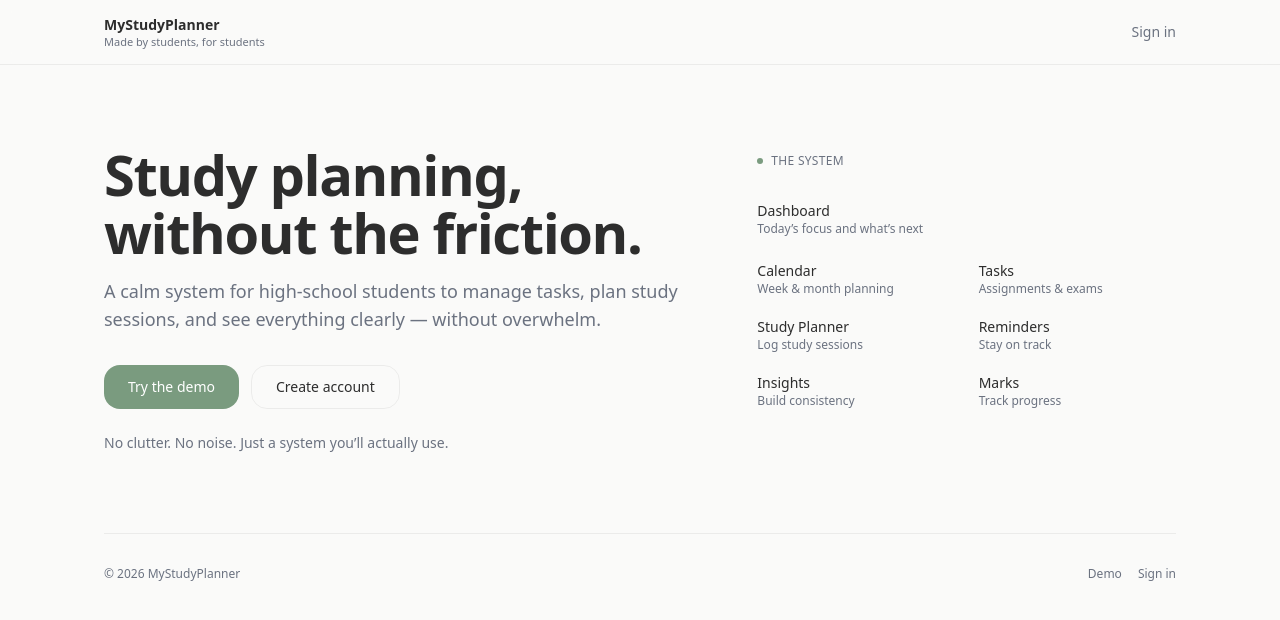
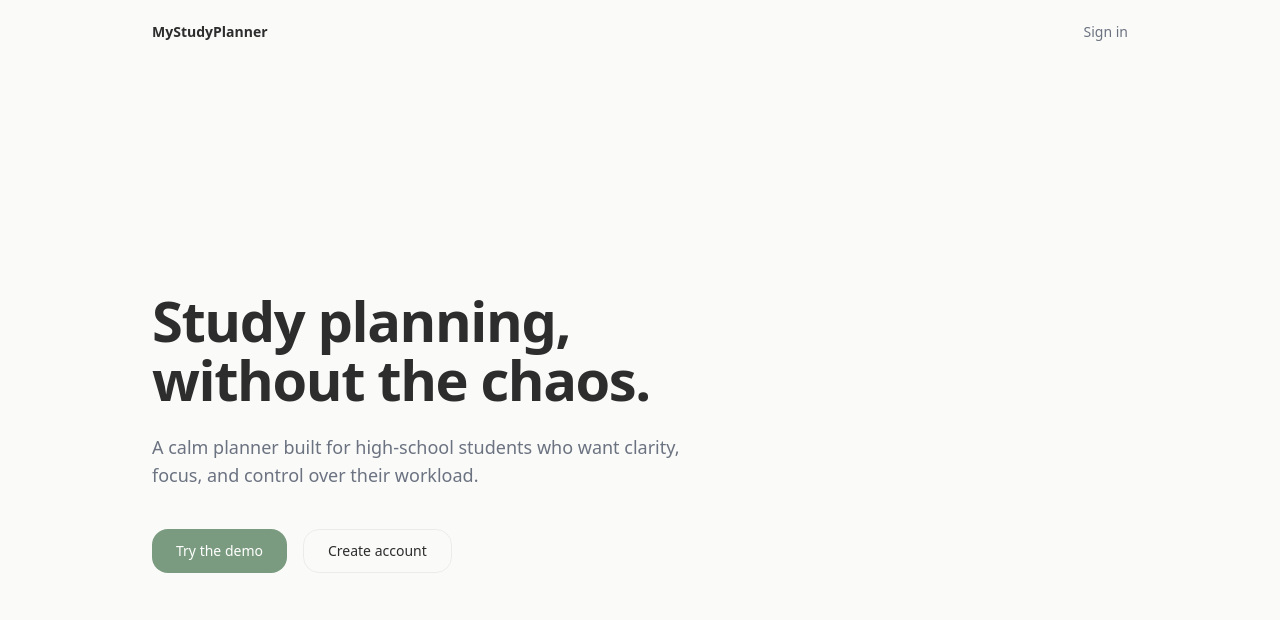
Before and after one commit to kaicrotty88/MyStudyPlanner, a Next.js app: page / in a window 1280 px wide. Shown: the top 620 px of the page. Built offline with nearby package versions, Linux system fonts and the light colour scheme; no server answers.

Commit message:
landing page redesign v8

```diff
--- a/app/page.tsx
+++ b/app/page.tsx
@@ -6,7 +6,7 @@ import { redirect } from "next/navigation";
 export const metadata: Metadata = {
   title: "MyStudyPlanner",
   description:
-    "A calm, minimal study planner for high-school students. Tasks, study sessions, calendars, and reminders — without the clutter.",
+    "A calm study planner for high-school students who want clarity, not clutter.",
   alternates: { canonical: "/" },
 };
 
@@ -17,16 +17,11 @@ export default async function Page() {
   return (
     <div className="min-h-screen bg-background">
       {/* Header */}
-      <header className="sticky top-0 z-20 border-b border-border bg-background/80 backdrop-blur">
-        <div className="mx-auto flex h-16 max-w-6xl items-center justify-between px-6 md:px-10">
-          <div className="flex flex-col leading-tight">
+      <header className="fixed inset-x-0 top-0 z-20">
+        <div className="mx-auto flex h-16 max-w-5xl items-center justify-between px-6">
           <span className="text-sm font-semibold text-foreground">
             MyStudyPlanner
           </span>
-            <span className="text-[11px] text-muted-foreground">
-              Made by students, for students
-            </span>
-          </div>
 
           <Link
             href="/sign-in"
@@ -38,23 +33,21 @@ export default async function Page() {
       </header>
 
       {/* Hero */}
-      <main className="mx-auto max-w-6xl px-6 md:px-10">
-        <section className="py-16 md:py-20">
-          <div className="grid gap-12 md:grid-cols-12">
-            {/* Primary message */}
-            <div className="md:col-span-7">
-              <h1 className="text-4xl font-semibold tracking-tight text-foreground md:text-[3.5rem] md:leading-[1.04]">
+      <main className="flex min-h-screen items-center">
+        <section className="mx-auto w-full max-w-5xl px-6 pt-16">
+          <div className="max-w-3xl">
+            <h1 className="text-[2.75rem] font-semibold tracking-tight text-foreground leading-[1.05] md:text-[3.5rem]">
               Study planning,
               <br />
-                without the friction.
+              without the chaos.
             </h1>
 
-              <p className="mt-4 max-w-xl text-base text-muted-foreground md:text-lg">
-                A calm system for high-school students to manage tasks, plan
-                study sessions, and see everything clearly — without overwhelm.
+            <p className="mt-6 text-lg text-muted-foreground max-w-xl">
+              A calm planner built for high-school students who want clarity,
+              focus, and control over their workload.
             </p>
 
-              <div className="mt-8 flex flex-wrap items-center gap-3">
+            <div className="mt-10 flex items-center gap-4">
               <Link
                 href="/demo"
                 className="inline-flex h-11 items-center justify-center rounded-xl bg-primary px-6 text-sm font-medium text-primary-foreground hover:opacity-95 transition"
@@ -69,107 +62,8 @@ export default async function Page() {
                 Create account
               </Link>
             </div>
-
-              <p className="mt-6 text-sm text-muted-foreground">
-                No clutter. No noise. Just a system you’ll actually use.
-              </p>
-            </div>
-
-            {/* System map */}
-            <div className="md:col-span-5 md:pt-2">
-              <div className="space-y-8">
-                <div className="flex items-center gap-2 text-xs uppercase tracking-wide text-muted-foreground">
-                  <span className="h-1.5 w-1.5 rounded-full bg-primary" />
-                  The system
-                </div>
-
-                <div className="space-y-6">
-                  <div>
-                    <div className="text-sm font-medium text-foreground">
-                      Dashboard
-                    </div>
-                    <div className="text-xs text-muted-foreground">
-                      Today’s focus and what’s next
-                    </div>
-                  </div>
-
-                  <div className="grid grid-cols-2 gap-x-6 gap-y-5">
-                    <div>
-                      <div className="text-sm font-medium text-foreground">
-                        Calendar
-                      </div>
-                      <div className="text-xs text-muted-foreground">
-                        Week & month planning
-                      </div>
-                    </div>
-
-                    <div>
-                      <div className="text-sm font-medium text-foreground">
-                        Tasks
-                      </div>
-                      <div className="text-xs text-muted-foreground">
-                        Assignments & exams
-                      </div>
-                    </div>
-
-                    <div>
-                      <div className="text-sm font-medium text-foreground">
-                        Study Planner
-                      </div>
-                      <div className="text-xs text-muted-foreground">
-                        Log study sessions
-                      </div>
-                    </div>
-
-                    <div>
-                      <div className="text-sm font-medium text-foreground">
-                        Reminders
-                      </div>
-                      <div className="text-xs text-muted-foreground">
-                        Stay on track
-                      </div>
-                    </div>
-
-                    <div>
-                      <div className="text-sm font-medium text-foreground">
-                        Insights
-                      </div>
-                      <div className="text-xs text-muted-foreground">
-                        Build consistency
-                      </div>
-                    </div>
-
-                    <div>
-                      <div className="text-sm font-medium text-foreground">
-                        Marks
-                      </div>
-                      <div className="text-xs text-muted-foreground">
-                        Track progress
-                      </div>
-                    </div>
-                  </div>
-                </div>
-              </div>
-            </div>
           </div>
         </section>
-
-        {/* Footer */}
-        <footer className="border-t border-border py-8">
-          <div className="flex flex-col gap-2 sm:flex-row sm:items-center sm:justify-between">
-            <div className="text-xs text-muted-foreground">
-              © {new Date().getFullYear()} MyStudyPlanner
-            </div>
-            <div className="flex items-center gap-4 text-xs">
-              <Link href="/demo" className="text-muted-foreground hover:text-foreground">
-                Demo
-              </Link>
-              <Link href="/sign-in" className="text-muted-foreground hover:text-foreground">
-                Sign in
-              </Link>
-            </div>
-          </div>
-        </footer>
       </main>
     </div>
   );
```
Lines whose indentation alone changed are shown as unchanged.
